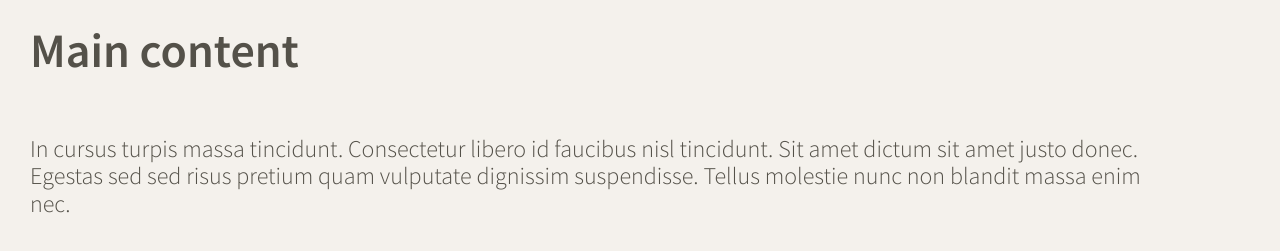
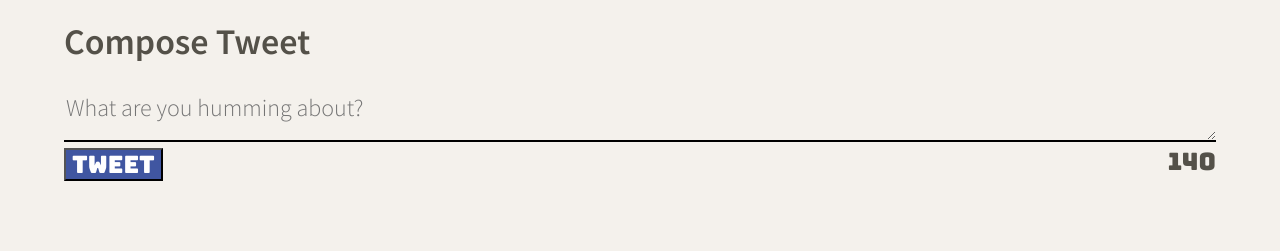
Before and after one commit to nathanpare/myTweeter, a website: page public/index.html in a window 1280 px wide. Shown: the part 509-760 px from the top of the page. Drawn offline with nearby package versions, Linux system fonts and the light colour scheme.

Commit message:
Craft the Tweet Form

```diff
--- a/public/index.html
+++ b/public/index.html
@@ -38,6 +38,7 @@
     <link rel="stylesheet" href="/styles/nav.css" type="text/css" />
     <link rel="stylesheet" href="/styles/header.css" type="text/css" />
     <link rel="stylesheet" href="/styles/main.css" type="text/css" />
+    <link rel="stylesheet" href="/styles/new-tweet.css" type="text/css" />
 
     <!-- External JS -->
     <script src="https://ajax.googleapis.com/ajax/libs/jquery/3.4.1/jquery.min.js"></script>
@@ -70,12 +71,16 @@
 
     <!-- Page-specific (main) content here -->
     <main class="container">
-      <h1>Main content</h1>
-      <p>In cursus turpis massa tincidunt.
-        Consectetur libero id faucibus nisl tincidunt.
-        Sit amet dictum sit amet justo donec.
-        Egestas sed sed risus pretium quam vulputate dignissim suspendisse.
-        Tellus molestie nunc non blandit massa enim nec.</p>
+      <section class="new-tweet">
+        <h2>Compose Tweet</h2>
+        <form method="POST" action="/tweets/">
+          <textarea name="text" id="tweet-text" placeholder="What are you humming about?"></textarea>
+          <div class="button-counter">
+            <button id="button" type="submit">Tweet</button>
+            <output name="counter" class="counter" for="tweet-text">140</output>
+          </div>
+        </form>
+      </section>
     </main>
   </body>
 </html>
--- a/public/styles/main.css
+++ b/public/styles/main.css
@@ -1,8 +1,7 @@
 main {
   display: flex;
-  width: 90%;
+  width: 100%;
   justify-content: center;
   flex-direction: column;
   background-color: #f4f1ec;
-  margin-left: 30px;
 }
--- /dev/null
+++ b/public/styles/new-tweet.css
@@ -0,0 +1,32 @@
+textarea {
+  width: 100%;
+  height: 50px;
+  border: none;
+  border-bottom: 2px black solid;
+  background-color: #f4f1ec;
+}
+
+.button-counter {
+  display: flex;
+  flex-direction: row;
+  justify-content: space-between;
+  padding-bottom: 50px;
+}
+
+#button {
+  color: #FFFFFF;
+  background-color: #4056A1;
+  font-family: "Bungee", cursive;
+}
+
+.counter {
+  font-family: "Bungee", cursive;
+}
+
+.new-tweet {
+  display:flex;
+  flex-direction: column;
+  justify-content: center;
+  padding-left: 5%;
+  padding-right: 5%;
+}
--- a/server/data-files/initial-tweets.json
+++ b/server/data-files/initial-tweets.json
@@ -8,7 +8,7 @@
     "content": {
       "text": "If I have seen further it is by standing on the shoulders of giants"
     },
-    "created_at": 1647553216733
+    "created_at": 1647712320208
   },
   {
     "user": {
@@ -19,6 +19,6 @@
     "content": {
       "text": "Je pense , donc je suis"
     },
-    "created_at": 1647639616733
+    "created_at": 1647798720208
   }
 ]
--- a/server/index.js
+++ b/server/index.js
@@ -12,6 +12,8 @@ app.use(express.static("public"));
 
 // The in-memory database of tweets. It's a basic object with an array in it.
 const db = require("./lib/in-memory-db");
+const req = require("express/lib/request");
+const res = require("express/lib/response");
 
 // The `data-helpers` module provides an interface to the database of tweets.
 // This simple interface layer has a big benefit: we could switch out the
```
